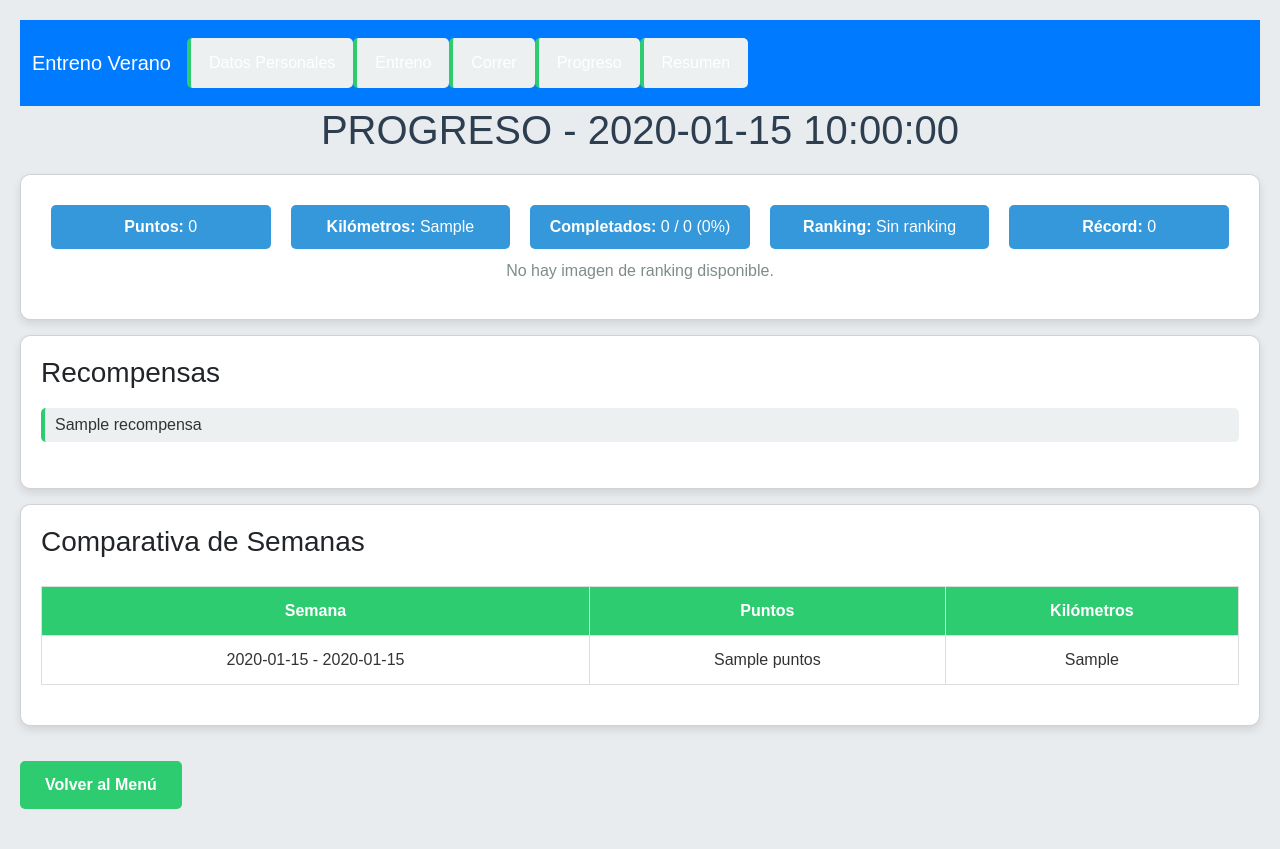
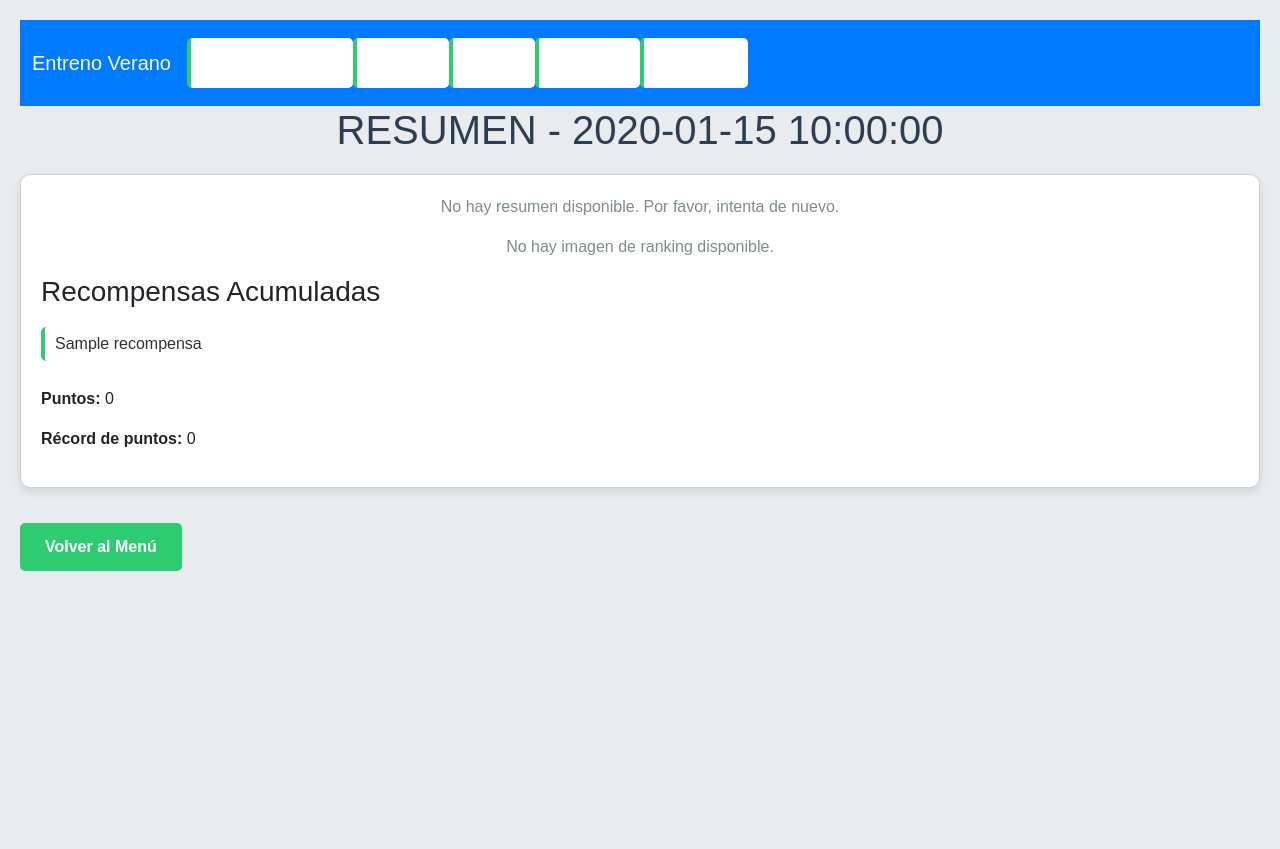
Before and after one commit to bernat1973/entreno-verano, a Flask app: template templates/progreso.html in a window 1280 px wide. After the commit the page ends 571 px from the top, so only its background shows below. Run offline with Flask 3, Linux system fonts and the light colour scheme; the template is opened without the code that fills it: most values are stand-ins (such as "Sample title", 1, 10 or a date in 2020); parts of the project's set-up code (start-up, migrations or seed data) failed here and were passed over.

Commit message:
Update progreso.html

```diff
--- a/templates/progreso.html
+++ b/templates/progreso.html
@@ -1,7 +1,7 @@
 <!DOCTYPE html>
 <html>
 <head>
-    <title>Progreso - Entreno Verano</title>
+    <title>Resumen - Entreno Verano</title>
     <link href="https://cdn.jsdelivr.net/npm/bootstrap@5.3.0/dist/css/bootstrap.min.css" rel="stylesheet">
     <style>
         body {
@@ -13,16 +13,16 @@
         .navbar {
             background-color: #007bff !important;
         }
-        .navbar .navbar-brand, .navbar .nav-link {
+        .navbar-brand, .nav-link {
             color: white !important;
         }
-        .navbar .nav-link:hover {
+        .nav-link:hover {
             color: #e0e0e0 !important;
         }
-        .navbar .navbar-collapse {
+        .navbar-collapse {
             background-color: #007bff !important;
         }
-        .navbar .navbar-nav {
+        .navbar-nav {
             background-color: #007bff !important; /* Elimina gris de las pestañas */
         }
         h1 {
@@ -44,20 +44,13 @@
             transform: translateY(-5px);
             box-shadow: 0 6px 12px rgba(0, 0, 0, 0.2);
         }
-        .stats {
-            display: flex;
-            justify-content: space-between;
-            flex-wrap: wrap;
-        }
-        .stat-item {
-            flex: 1;
-            min-width: 150px;
-            margin: 10px;
-            text-align: center;
+        .summary {
             background-color: #3498db;
             color: white;
-            padding: 10px;
+            padding: 15px;
             border-radius: 5px;
+            margin: 10px 0;
+            font-size: 1.1em;
         }
         ul {
             list-style-type: none;
@@ -66,7 +59,7 @@
         li {
             margin: 10px 0;
             padding: 5px 10px;
-            background-color: #ecf0f1;
+            background-color: #ffffff; /* Cambiado a blanco para eliminar gris */
             border-left: 4px solid #2ecc71;
             border-radius: 5px;
             color: #333;
@@ -77,25 +70,6 @@
             margin: 10px auto;
             border-radius: 5px;
             border: 2px solid #3498db;
-        }
-        .table {
-            width: 100%;
-            border-collapse: collapse;
-            margin: 20px 0;
-        }
-        .table th, .table td {
-            padding: 12px;
-            text-align: center;
-            border: 1px solid #ddd;
-            background-color: #ffffff;
-            color: #333;
-        }
-        .table th {
-            background-color: #2ecc71;
-            color: white;
-        }
-        .table tr:nth-child(even) {
-            background-color: #f8f9fa;
         }
         .button {
             display: inline-block;
@@ -125,51 +99,34 @@
                     <li class="nav-item"><a class="nav-link" href="{{ url_for('datos_personales') }}">Datos Personales</a></li>
                     <li class="nav-item"><a class="nav-link" href="{{ url_for('entreno') }}">Entreno</a></li>
                     <li class="nav-item"><a class="nav-link" href="{{ url_for('correr') }}">Correr</a></li>
-                    <li class="nav-item"><a class="nav-link active" href="{{ url_for('progreso') }}">Progreso</a></li>
-                    <li class="nav-item"><a class="nav-link" href="{{ url_for('resumen') }}">Resumen</a></li>
+                    <li class="nav-item"><a class="nav-link" href="{{ url_for('progreso') }}">Progreso</a></li>
+                    <li class="nav-item"><a class="nav-link active" href="{{ url_for('resumen') }}">Resumen</a></li>
                 </ul>
             </div>
         </div>
     </nav>
-    <h1>Progreso - {{ fecha }}</h1>
+    <h1>Resumen - {{ fecha }}</h1>
     <div class="card">
-        <div class="stats">
-            <div class="stat-item"><strong>Puntos:</strong> {{ puntos | default(0) }}</div>
-            <div class="stat-item"><strong>Kilómetros:</strong> {{ km | default(0) }}</div>
-            <div class="stat-item"><strong>Completados:</strong> {{ completados | default(0) }} / {{ totales | default(0) }} ({{ (estadisticas.porcentaje_completados | default(0)) | round(2) }}%)</div>
-            <div class="stat-item"><strong>Ranking:</strong> {{ ranking | default('Sin ranking') }}</div>
-            <div class="stat-item"><strong>Récord:</strong> {{ record_puntos | default(0) }}</div>
-        </div>
+        {% if resumen %}
+            <div class="summary">{{ resumen | default('No hay resumen disponible.') | safe }}</div>
+        {% else %}
+            <p style="text-align: center; color: #7f8c8d;">No hay resumen disponible. Por favor, intenta de nuevo.</p>
+        {% endif %}
         {% if imagen_ranking %}
             <img src="{{ url_for('static', filename=imagen_ranking) }}" alt="Imagen de ranking">
         {% else %}
             <p style="text-align: center; color: #7f8c8d;">No hay imagen de ranking disponible.</p>
         {% endif %}
-    </div>
-    <div class="card">
-        <h3>Recompensas</h3>
+        <h3>Recompensas Acumuladas</h3>
         <ul>
-            {% for recompensa in recompensas %}
-                <li>{{ recompensa | default('Sin recompensa') }}</li>
+            {% for semana, usadas in modelo.recompensas_usadas.items() %}
+                {% for recompensa in usadas %}
+                    <li>{{ recompensa }}</li>
+                {% endfor %}
             {% endfor %}
         </ul>
-    </div>
-    <div class="card">
-        <h3>Comparativa de Semanas</h3>
-        <table class="table">
-            <tr>
-                <th>Semana</th>
-                <th>Puntos</th>
-                <th>Kilómetros</th>
-            </tr>
-            {% for semana in semanas_puntos %}
-                <tr>
-                    <td>{{ semana.inicio_semana.strftime('%d/%m/%Y') }} - {{ semana.fin_semana.strftime('%d/%m/%Y') }}</td>
-                    <td>{{ semana.puntos | default(0) }}</td>
-                    <td>{{ semana.km | default(0) }}</td>
-                </tr>
-            {% endfor %}
-        </table>
+        <p><strong>Puntos:</strong> {{ puntos | default(0) }}</p>
+        <p><strong>Récord de puntos:</strong> {{ record_puntos | default(0) }}</p>
     </div>
     <a href="{{ url_for('index') }}" class="button">Volver al Menú</a>
     <script src="https://cdn.jsdelivr.net/npm/bootstrap@5.3.0/dist/js/bootstrap.bundle.min.js"></script>
```
